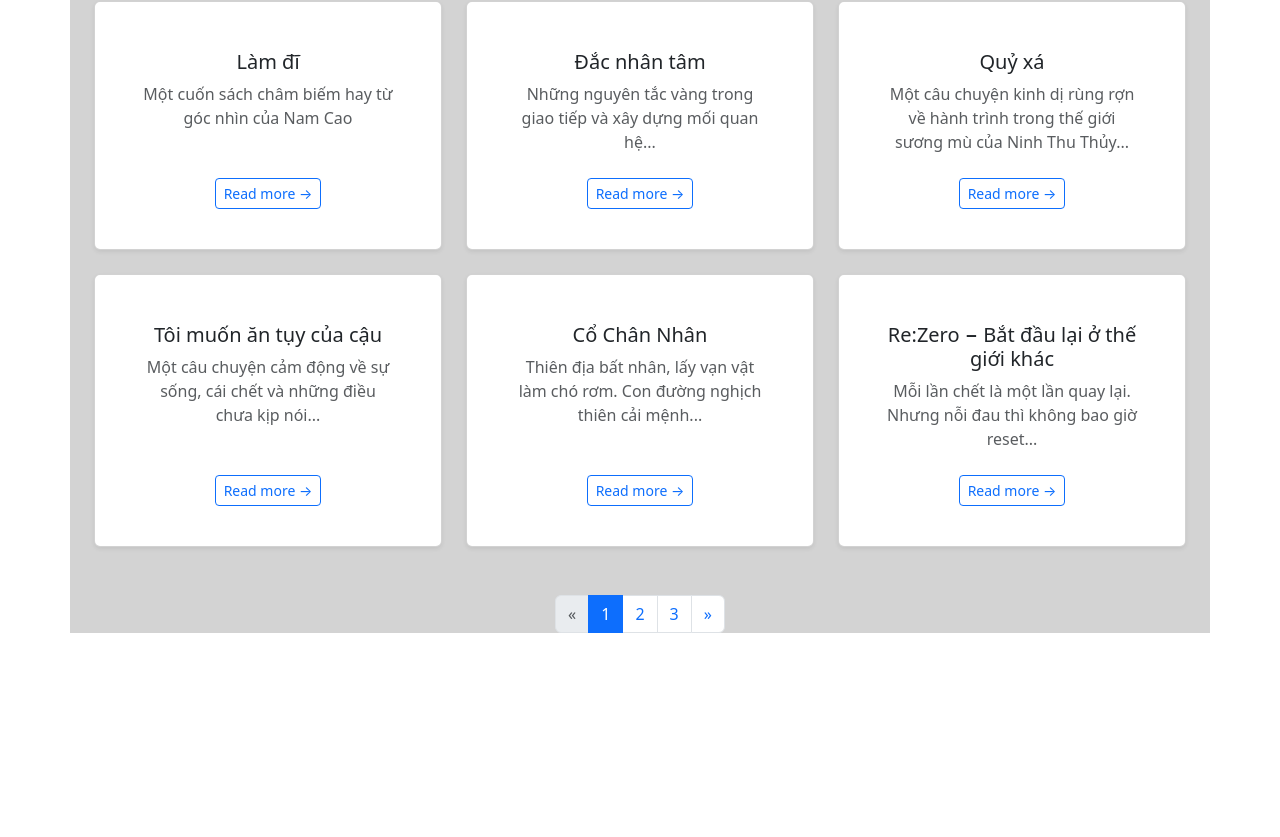
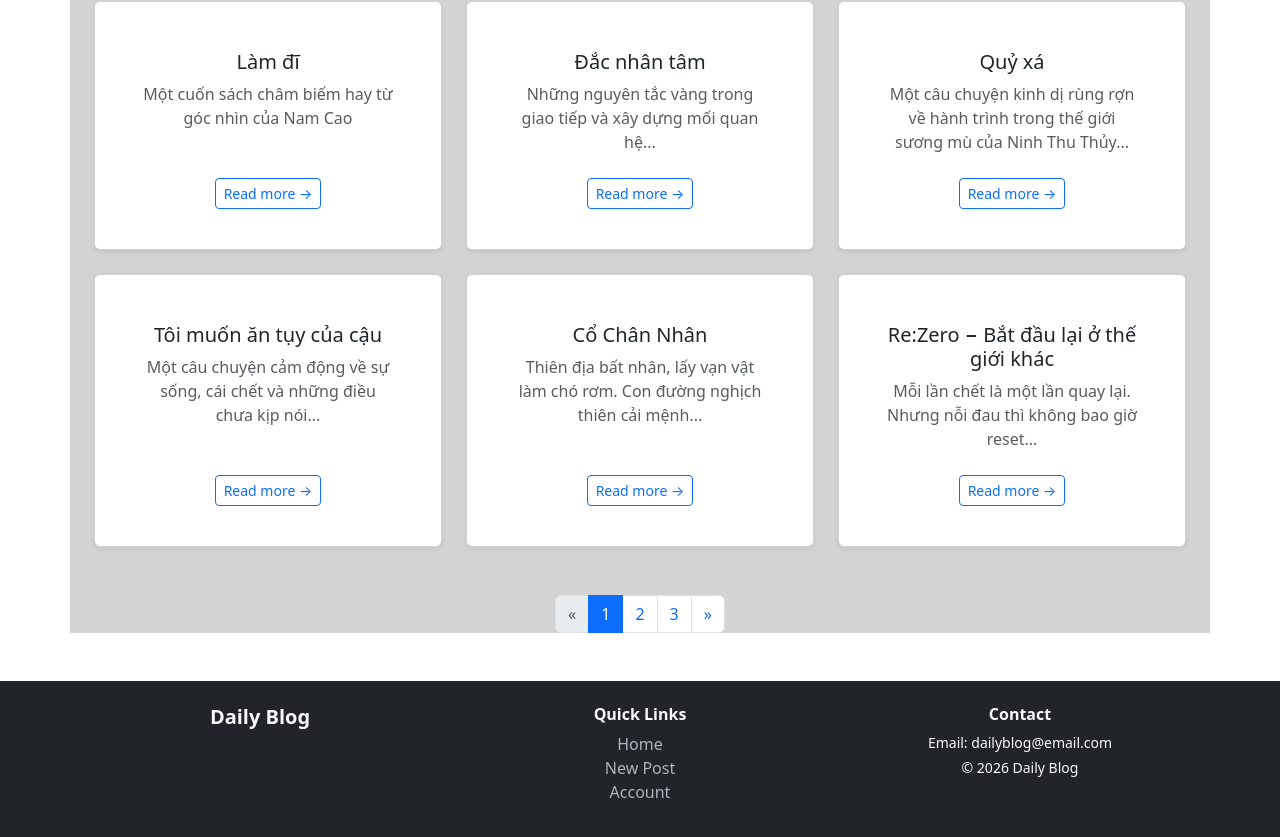
Before and after one commit to Hoshi2107/DailyBlogWeb, a Vue app: page / in a window 1280 px wide. Shown: the part 1062-1899 px from the top of the page. Before the commit the page ends 1719 px from the top, so only its background shows below. Built offline with nearby package versions, Linux system fonts and the light colour scheme.

Commit message:
add footer

```diff
--- a/src/App.vue
+++ b/src/App.vue
@@ -2,6 +2,7 @@
 import DailyBlogHomePage from "./components/DailyBlogHomePage.vue";
 import router from "./router";
 import Navbar from "./components/Navbar.vue";
+import Footer from "./components/Footer.vue";
 </script>
 
 <template>
@@ -18,6 +19,7 @@
   <!-- <div class="main-app"> -->
   <router-view></router-view>
   <!-- </div> -->
+  <Footer />
 </template>
 
 <style scoped></style>
--- /dev/null
+++ b/src/components/Footer.vue
@@ -0,0 +1,59 @@
+<template>
+  <footer class="footer bg-dark text-light mt-5">
+    <div class="container py-4">
+      <div class="row">
+        <!-- Brand -->
+        <div class="col-md-4 mb-3">
+          <h5 class="fw-bold">Daily Blog</h5>
+          <p class="text-muted small">
+            Nơi chia sẻ blog, truyện, light novel và những câu chuyện thường
+            ngày.
+          </p>
+        </div>
+
+        <!-- Links -->
+        <div class="col-md-4 mb-3">
+          <h6 class="fw-bold">Quick Links</h6>
+          <ul class="list-unstyled">
+            <li><router-link to="/" class="footer-link">Home</router-link></li>
+            <li>
+              <router-link to="/new-post" class="footer-link"
+                >New Post</router-link
+              >
+            </li>
+            <li>
+              <router-link to="/account" class="footer-link"
+                >Account</router-link
+              >
+            </li>
+          </ul>
+        </div>
+
+        <!-- Info -->
+        <div class="col-md-4 mb-3">
+          <h6 class="fw-bold">Contact</h6>
+          <p class="small mb-1">Email: dailyblog@email.com</p>
+          <p class="small mb-0">© 2026 Daily Blog</p>
+        </div>
+      </div>
+
+      <hr class="border-secondary" />
+    </div>
+  </footer>
+</template>
+
+<style scoped>
+.footer {
+  width: 100%;
+}
+
+.footer-link {
+  color: #adb5bd;
+  text-decoration: none;
+}
+
+.footer-link:hover {
+  color: #ffffff;
+  text-decoration: underline;
+}
+</style>
```
